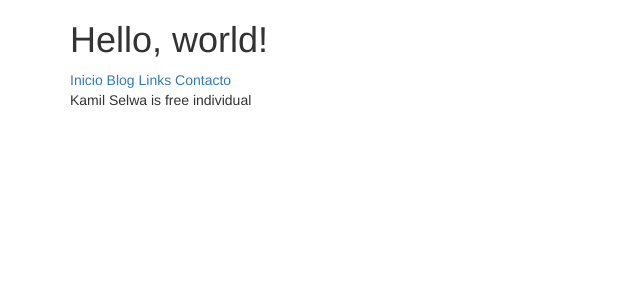
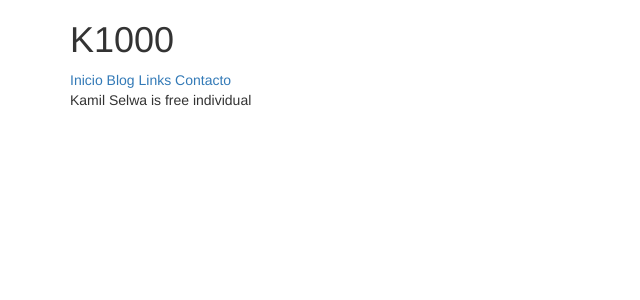
Before and after one commit to k1000/Alendar, a Jekyll site: the page built from index.html, in a window 1280 px wide. Shown: the top 300 px of the page, without its empty margins (0-640 px from the left). Built offline with Jekyll 4.4.1, drawn with Linux system fonts in a browser that asks for light colours; nearby versions of some CDN libraries.

Commit message:
Update index.html

```diff
--- a/index.html
+++ b/index.html
@@ -3,4 +3,4 @@ layout: base
 section: index
 ---
 
-<h1>Hello, world!</h1>
+<h1>K1000</h1>
```
